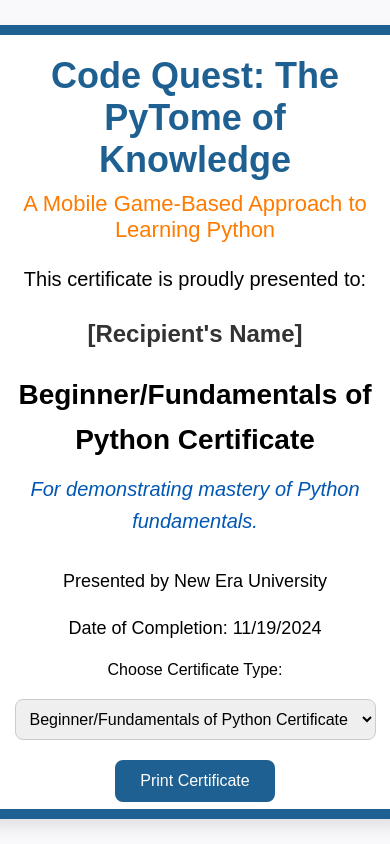
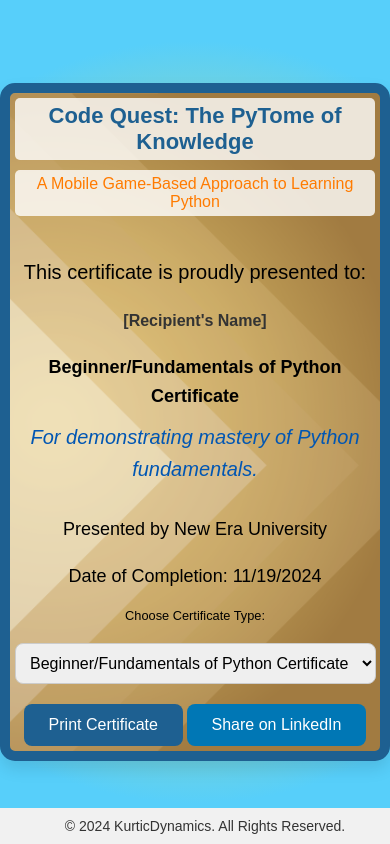
Before and after one commit to Dramos02/CodeQuest_Certification, a plain HTML site: page CodeQuest_Certificate/index.html in a window 390 px wide. Drawn offline with Linux system fonts and the light colour scheme.

Commit message:
2nd Commit Bug Fix and LinkedIn Feature

```diff
--- a/CodeQuest_Certificate/index.html
+++ b/CodeQuest_Certificate/index.html
@@ -5,6 +5,8 @@
     <meta name="viewport" content="width=device-width, initial-scale=1.0">
     <title>Code Quest Certification</title>
     <link rel="stylesheet" href="style.css">
+
+
 </head>
 <body>
 
@@ -35,7 +37,15 @@
 
         <!-- Print btn -->
         <button class="print-btn" onclick="printCertificate()">Print Certificate</button>
+        <!-- Share on LinkedIn Button -->
+        <button class="linkedin-btn" onclick="shareOnLinkedIn()">Share on LinkedIn</button>
+
     </div>
+
+    <!-- Footer -->
+    <footer class="footer">
+        <p>&copy; 2024 KurticDynamics. All Rights Reserved.</p>
+    </footer>
 
     <script src="script.js"></script>
 </body>
--- a/CodeQuest_Certificate/script.js
+++ b/CodeQuest_Certificate/script.js
@@ -20,3 +20,22 @@ document.getElementById('completionDate').textContent = new Date().toLocaleDateS
 function printCertificate() {
     window.print();
 }
+
+function shareOnLinkedIn() {
+    // Certificate details
+    const recipientName = document.getElementById("recipientName").innerText;
+    const certificateTitle = document.getElementById("certificateTitle").innerText;
+    const completionDate = document.getElementById("completionDate").innerText;
+
+    // Custom message for sharing
+    const shareText = `I am proud to share that I have earned the ${certificateTitle} presented by New Era University through Code Quest: The PyTome of Knowledge. Completed on ${completionDate}.`;
+
+    // URL of the certification page or game (replace with your actual URL)
+    const pageUrl = "https://dramos02.github.io/CodeQuest_Certification/index.html";
+
+    // LinkedIn share URL
+    const linkedInShareUrl = `https://www.linkedin.com/sharing/share-offsite/?url=${encodeURIComponent(pageUrl)}&text=${encodeURIComponent(shareText)}`;
+
+    // Open the LinkedIn share URL in a new tab
+    window.open(linkedInShareUrl, "_blank");
+}
--- a/CodeQuest_Certificate/style.css
+++ b/CodeQuest_Certificate/style.css
@@ -1,15 +1,20 @@
 body {
     font-family: 'Arial', sans-serif;
-    background-color: #f9f9fb;
+    background: rgb(250,228,75); /* Fallback for older browsers */
+    background: radial-gradient(circle, rgba(250,228,75,1) 2%, rgba(87,207,250,1) 82%);
     display: flex;
     justify-content: center;
     align-items: center;
     height: 100vh;
     margin: 0;
+    flex-direction: column;
 }
 
 .certificate-container {
     background-color: #fff;
+    background-image: url('backgroundcert.png'); /* Add the certificate background */
+    background-size: cover; /* Ensure the image covers the entire container */
+    background-position: center; /* Center the background image */
     border: 10px solid #1e6091;
     border-radius: 15px;
     width: 1123px; /* A4 Landscape width */
@@ -17,7 +22,7 @@ body {
     padding: 20px;
     text-align: center;
     box-shadow: 0 8px 16px rgba(0, 0, 0, 0.1);
-    box-sizing: border-box; /* Include padding and border in width/height */
+    box-sizing: border-box;
 }
 
 .certificate-header {
@@ -25,12 +30,20 @@ body {
     font-size: 36px;
     font-weight: bold;
     margin-bottom: 10px;
+    background-color: rgba(255, 255, 255, 0.8); /* Add semi-transparent background */
+    display: inline-block;
+    padding: 5px 10px;
+    border-radius: 5px;
 }
 
 .certificate-subheader {
     color: #ff7b00;
     font-size: 22px;
     margin-bottom: 20px;
+    background-color: rgba(255, 255, 255, 0.8); /* Add semi-transparent background */
+    display: inline-block;
+    padding: 5px 10px;
+    border-radius: 5px;
 }
 
 .certificate-body {
@@ -87,21 +100,111 @@ select {
     border-radius: 8px;
 }
 
+.linkedin-btn {
+    background-color: #0077b5; /* LinkedIn blue */
+    color: white;
+    padding: 12px 25px;
+    border: none;
+    border-radius: 8px;
+    font-size: 16px;
+    cursor: pointer;
+    transition: background-color 0.3s ease;
+    margin-top: 10px;
+}
+
+.linkedin-btn:hover {
+    background-color: #005983; /* Darker LinkedIn blue for hover */
+}
+
+
+/* Footer styles */
+.footer {
+    text-align: center;
+    font-size: 14px;
+    color: #333;
+    padding: 10px;
+    background-color: #f1f1f1;
+    width: 100%;
+    position: fixed;
+    bottom: 0;
+    left: 0;
+}
+
+.footer p {
+    margin: 0;
+}
+
+/* Responsive styles for tablets and smaller screens */
+@media (max-width: 1024px) {
+    .certificate-container {
+        width: 90%; /* Adjust width to fit the screen */
+        height: auto; /* Allow height to adjust dynamically */
+        padding: 10px;
+        font-size: 90%; /* Scale down font sizes */
+    }
+
+    .certificate-header {
+        font-size: 28px;
+    }
+
+    .certificate-subheader {
+        font-size: 18px;
+    }
+
+    .certificate-title {
+        font-size: 22px;
+    }
+
+    .certificate-recipient {
+        font-size: 20px;
+    }
+}
+
+/* Responsive styles for mobile phones */
+@media (max-width: 768px) {
+    .certificate-container {
+        width: 100%; /* Full-width */
+        height: auto; /* Adjust height dynamically */
+        padding: 5px;
+        font-size: 80%; /* Scale down font sizes further */
+    }
+
+    .certificate-header {
+        font-size: 22px;
+    }
+
+    .certificate-subheader {
+        font-size: 16px;
+    }
+
+    .certificate-title {
+        font-size: 18px;
+    }
+
+    .certificate-recipient {
+        font-size: 16px;
+    }
+}
+
 /* Print styles */
 @media print {
     body {
         margin: 0;
         padding: 0;
         box-sizing: border-box;
+        background: none;
     }
 
     .certificate-container {
-        width: 100%;
-        height: 100%;
-        border: 10px solid #1e6091; /* Keep the border */
+        width: 1123px; /* A4 Landscape width */
+        height: 794px; /* A4 Landscape height */
+        border: 10px solid #1e6091;
         border-radius: 15px;
-        background-color: #fff; /* Keep the background color */
-        box-shadow: 0 8px 16px rgba(0, 0, 0, 0.1); /* Keep the box shadow */
+        background-color: #fff;
+        background-image: url('backgroundcert.png'); /* Use the same background for printing */
+        background-size: cover;
+        background-position: center;
+        box-shadow: none;
     }
 
     @page {
@@ -110,7 +213,7 @@ select {
     }
 
     /* Hide print button, dropdown, and label during print */
-    .print-btn, #certificateSelect, label[for="certificateSelect"] {
+    .print-btn, #certificateSelect, label[for="certificateSelect"], .footer, .linkedin-btn {
         display: none;
     }
 }
```
Also changed, not shown: CodeQuest_Certificate/backgroundcert.png (added).
